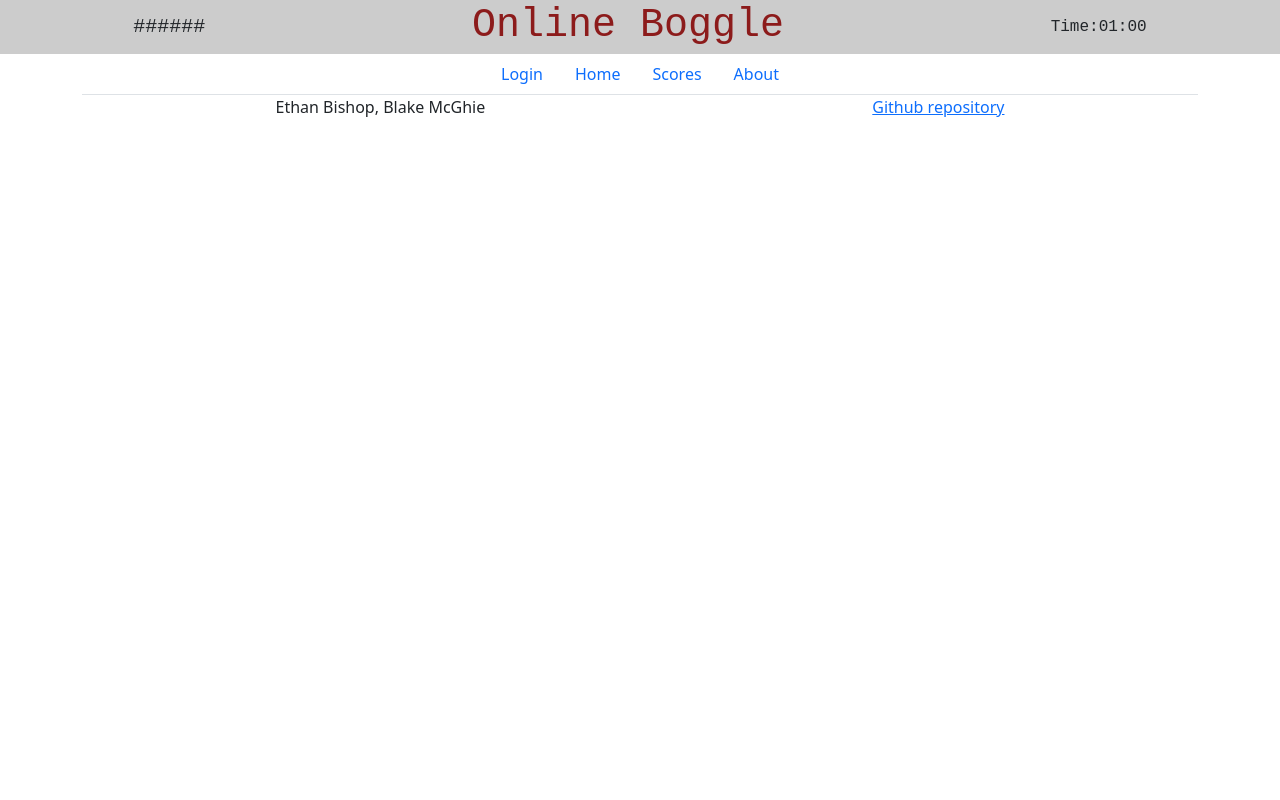
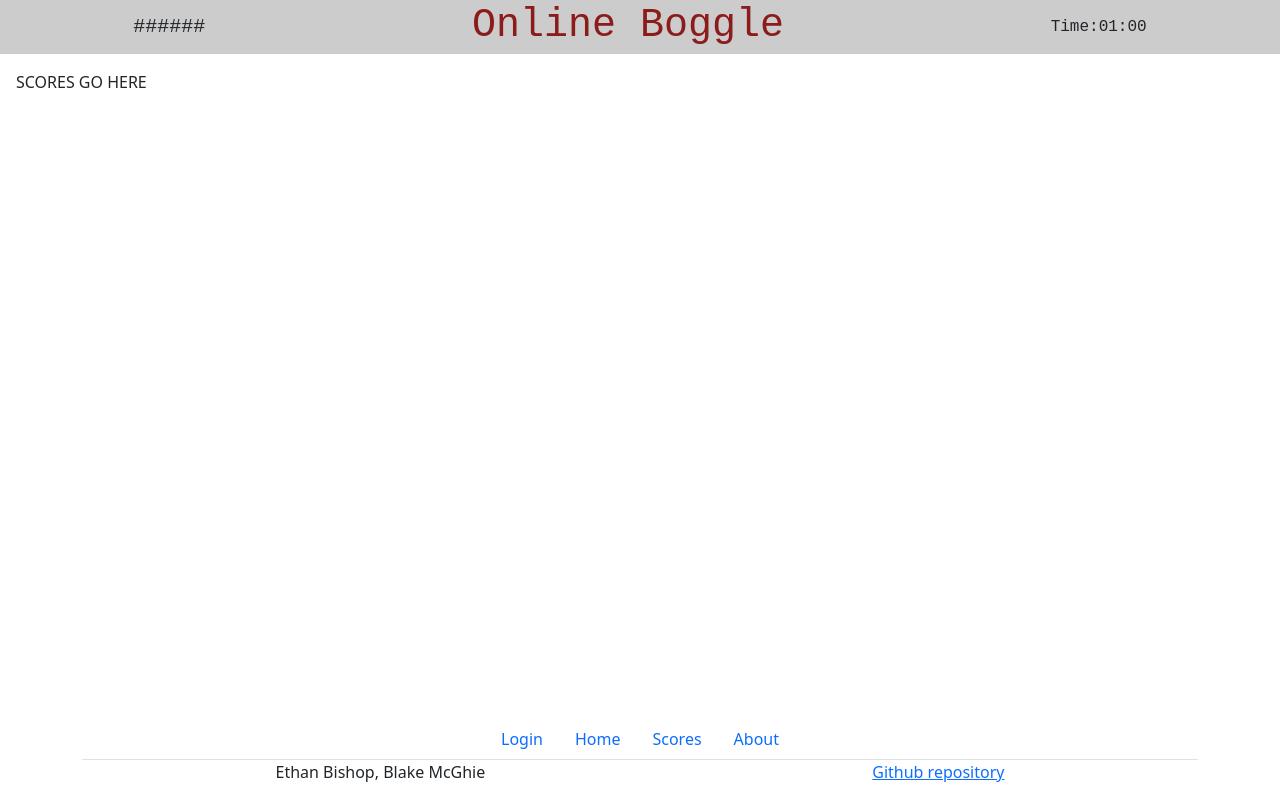
Before and after one commit to ethanguin/startup, a React (Create React App) app: page /Scores in a window 1280 px wide. Built offline with nearby package versions, Linux system fonts and the light colour scheme; a web font is replaced by a local one.

Commit message:
add(scores.jsx) scores navigation working

```diff
--- a/src/App.jsx
+++ b/src/App.jsx
@@ -3,6 +3,7 @@ import { Footer } from './Footer/Footer.jsx';
 import { Home } from './Home/Home.jsx';
 import { About } from './About/About.jsx';
 import { Login } from './Login/login.jsx'
+import { Scores } from './Scores/scores.jsx'
 import { NavLink, Route, Routes } from 'react-router-dom';
 import 'bootstrap/dist/css/bootstrap.min.css';
 import './index.css';
@@ -15,7 +16,7 @@ function App() {
         <Route path='/' element={ <Login /> } />
         <Route path='/Home' element={ <Home /> } />
 
-        {/* <Route path='/' element={ <Scores /> } />*/}
+        <Route path='/Scores' element={ <Scores /> } />
         <Route path='/About' element={ <About /> } />
       </Routes>
       <Footer />
--- a/src/Footer/Footer.jsx
+++ b/src/Footer/Footer.jsx
@@ -7,8 +7,8 @@ export function Footer () {
                 <div class="container">
                         <ul class="nav justify-content-center border-bottom">
                             <li class="nav-item">
-                                <NavLink className='nav-link' to='/'>Login</NavLink>
-                                <NavLink className='nav-link' to='/Home'>Home</NavLink>
+                                <NavLink className='nav-link' to=''>Login</NavLink>
+                                <NavLink className='nav-link' to='Home'>Home</NavLink>
                                 <NavLink className='nav-link' to='Scores'>Scores</NavLink>
                                 <NavLink className='nav-link' to='About'>About</NavLink>
                             </li>
--- /dev/null
+++ b/src/Scores/scores.jsx
@@ -0,0 +1,8 @@
+
+export function Scores() {
+    return (
+        <section id="scores_page">
+            <p>SCORES GO HERE</p>
+        </section>
+    );
+}
--- a/src/index.css
+++ b/src/index.css
@@ -1,7 +1,7 @@
 @import url('https://fonts.googleapis.com/css2?family=Amatic+SC:wght@700&family=Chivo+Mono:wght@800;900&display=swap');
 
 * {
-    xborder: dashed #8c1b1b;
+    /* xborder: dashed #8c1b1b; */
     box-sizing: border-box;
 }
 
@@ -27,6 +27,12 @@
     padding-top: 30vh;
 }
 
+#scores_page {
+    display: flex;
+    flex: 1;
+    padding: 1em;
+    flex-direction: row;
+}
 
 #player-messages {
     margin: 17px;
```
Also changed, not shown: src/Home/login.js (renamed from old-public/login.js).
